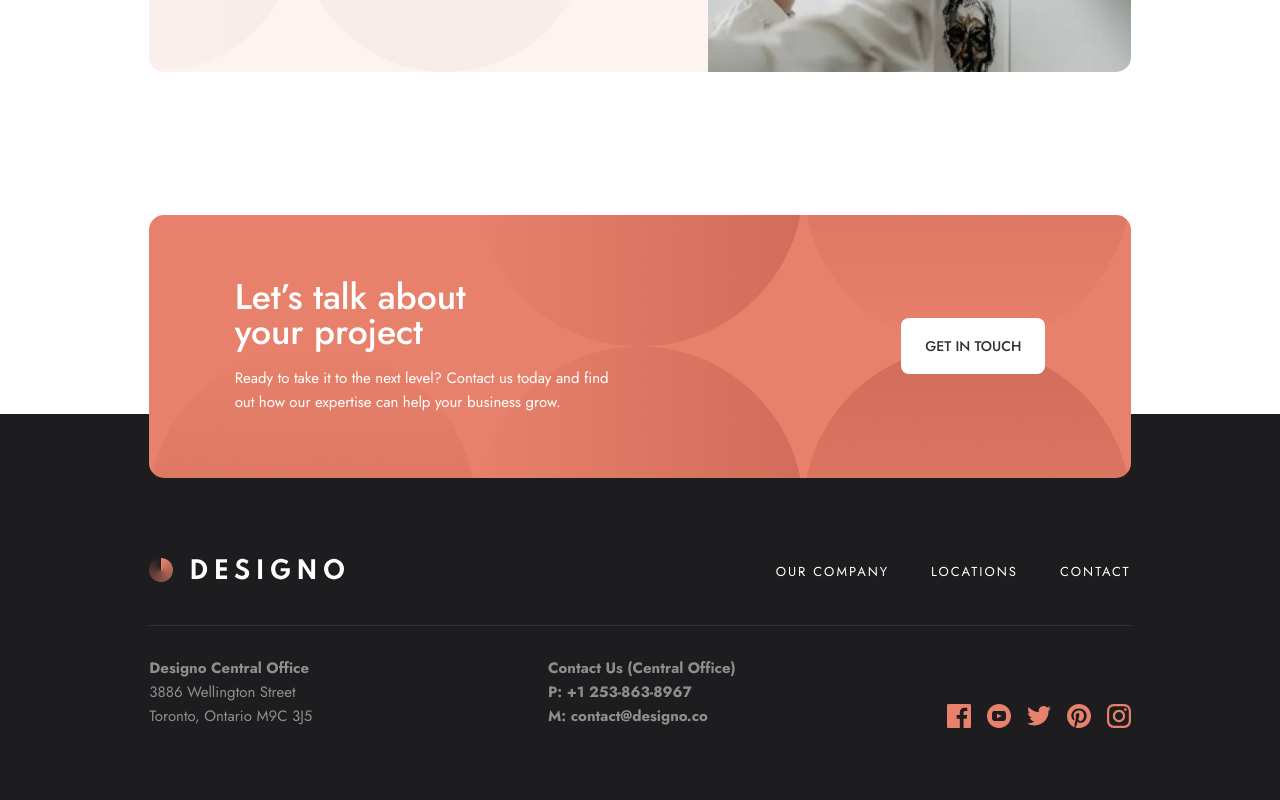
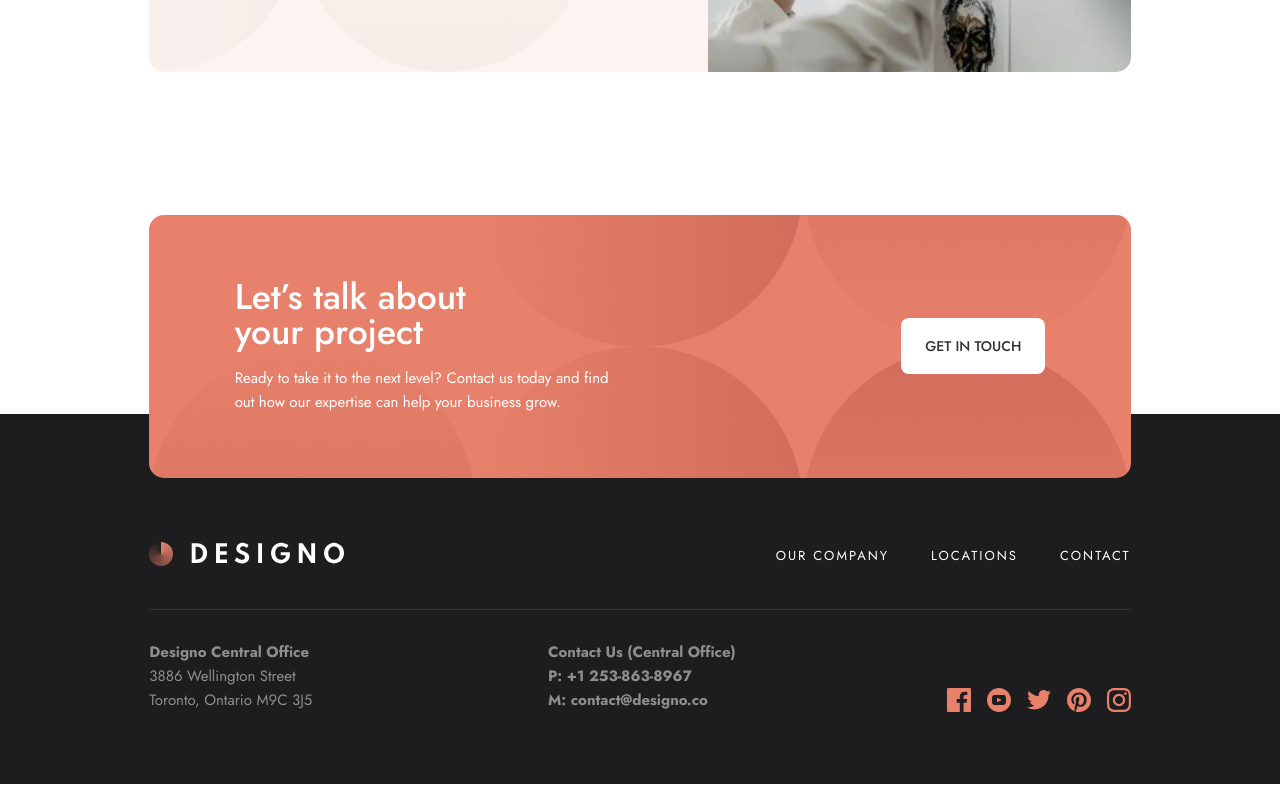
Before and after one commit to Iykekelvins/designo, a Next.js app: page /our-company in a window 1280 px wide. Shown: the part 2392-3192 px from the top of the page. Built offline with nearby package versions, Linux system fonts and the light colour scheme.

Commit message:
chore: adjust top padding of footer on contact page

```diff
--- a/shared/footer.tsx
+++ b/shared/footer.tsx
@@ -1,19 +1,19 @@
 'use client';
 
+import { usePathname } from 'next/navigation';
+import { NAVLINKS } from '@/lib/mock';
 import { footer_icons } from '@/components/icons';
-import { NAVLINKS } from '@/lib/mock';
 
 import Image from 'next/image';
 import Link from 'next/link';
-import { usePathname } from 'next/navigation';
 
 export default function Footer() {
 	const pathname = usePathname();
 
 	return (
 		<footer
-			className={`bg-black sm:pt-[max(9rem,144px)]
-			 pb-[max(4.5rem,72px)] pt-[max(15.625rem,250px)]
+			className={`bg-black pt-[max(9rem,64px)]
+			 pb-[max(4.5rem,72px)]
 			 ${pathname !== '/contact' ? 'sm:-mt-[max(4rem,64px)] -mt-[max(11.375rem,182px)]' : ''}
 			 `}>
 			<div className='ac'>
```
